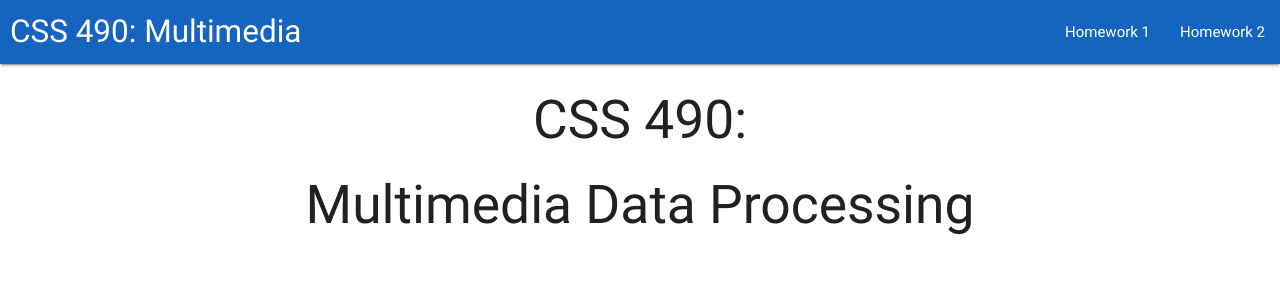
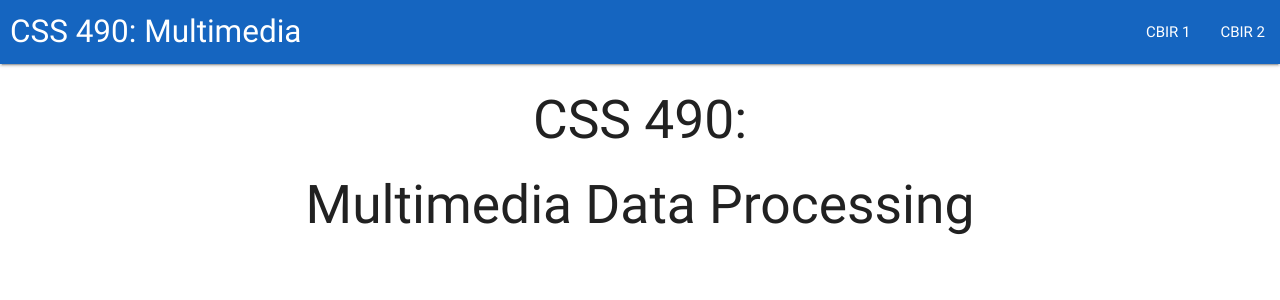
Before and after one commit to isaacsek/Content-Based-Image-Retrieval, a React (Create React App) app in the folder client/: page / in a window 1280 px wide. Shown: the top 300 px of the page. Built offline with nearby package versions, Linux system fonts and the light colour scheme; no server answers.

Commit message:
header name change

```diff
--- a/client/src/app/Header/Header.js
+++ b/client/src/app/Header/Header.js
@@ -47,8 +47,8 @@ class Header extends Component {
                     </Link>
                     <ul className="right">
                         <ul className="right">
-                            <li key="1"><Link to={"/homework1"}>Homework 1</Link></li>
-                            <li key="2"><Link to={"/homework2"}>Homework 2</Link></li>
+                            <li key="1"><Link to={"/homework1"}>CBIR 1</Link></li>
+                            <li key="2"><Link to={"/homework2"}>CBIR 2</Link></li>
                         </ul>
                     </ul>
                 </div>
```
